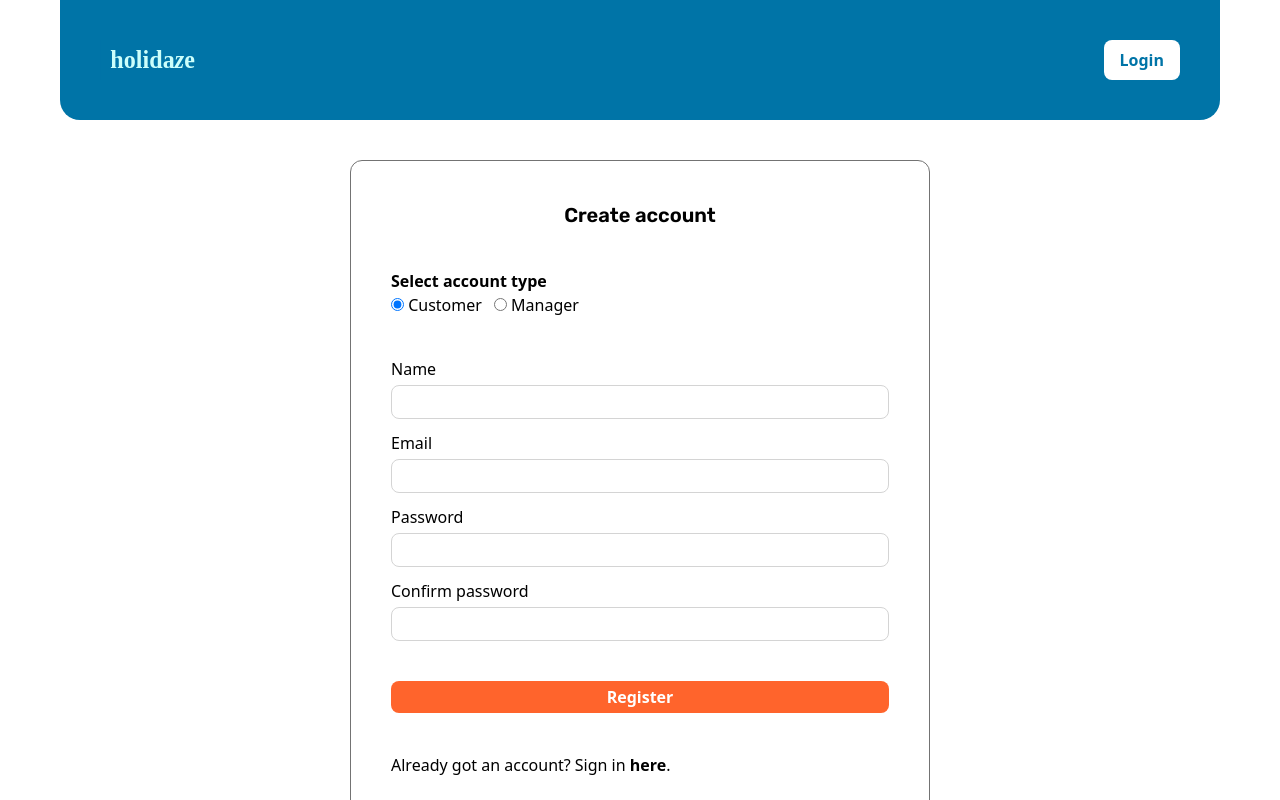
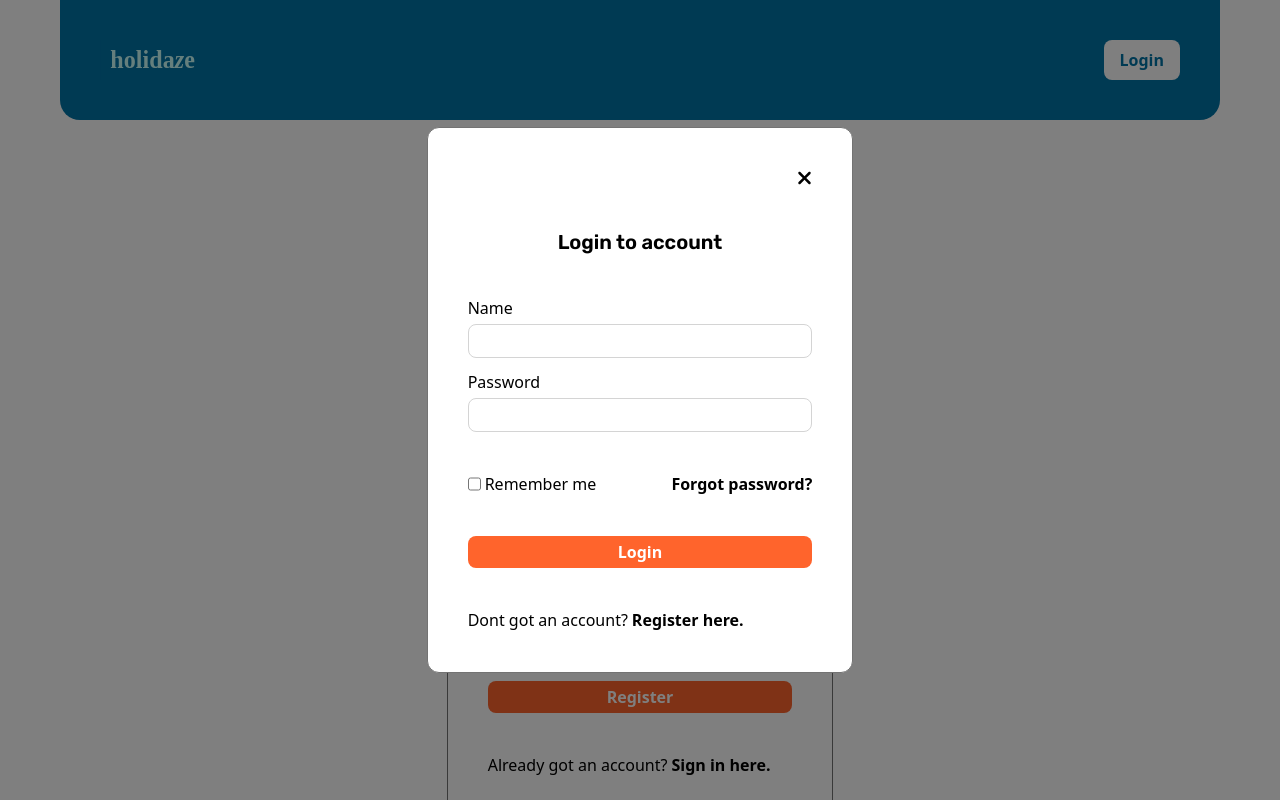
Before and after one commit to vicwinsj/Project-Exam-2, a React (Vite) app: page /register in a window 1280 px wide. Both pictures are taken after a click on the button "Login". Shown: the top 800 px of the page. Built offline with nearby package versions, Linux system fonts and the light colour scheme; no server answers.

Commit message:
Added login component

```diff
--- a/src/components/Header.tsx
+++ b/src/components/Header.tsx
@@ -1,14 +1,27 @@
 import { Link, useLocation } from "react-router-dom";
+import { useState } from "react";
 import logo from "../assets/holidaze_main.svg";
 import { Button } from "./Button.tsx";
 import Search from "./Search.tsx";
 import { useVenues } from "../context/VenueContext";
+import Login from "./Login.tsx";
 
 const Header = () => {
   const location = useLocation();
+
+  const [showLogin, setShowLogin] = useState(false);
+
+  const handleLoginClick = () => {
+    setShowLogin(true);
+  };
+
+  const handleCloseLogin = () => {
+    setShowLogin(false);
+  };
   const { handleSearch } = useVenues();
 
   return (
+    <>
       <header className="h-full flex flex-col gap-30 p-10 bg-ocean-700 rounded-b-[20px]">
         <div className="flex justify-between">
           <Link to="/">
@@ -23,11 +36,17 @@ const Header = () => {
                 Register
               </Link>
             )}
-          <Button variant="secondary">Login</Button>
+            <Button variant="secondary" onClick={handleLoginClick}>
+              Login
+            </Button>
           </nav>
         </div>
-      {location.pathname !== "/register" && <Search onSearch={handleSearch} />}
+        {location.pathname !== "/register" && (
+          <Search onSearch={handleSearch} />
+        )}
       </header>
+      {showLogin && <Login onClose={handleCloseLogin} />}
+    </>
   );
 };
 
--- /dev/null
+++ b/src/components/Login.tsx
@@ -0,0 +1,85 @@
+import { Button } from "./Button";
+import { FontAwesomeIcon } from "@fortawesome/react-fontawesome";
+import { faXmark } from "@fortawesome/free-solid-svg-icons";
+
+type LoginProps = {
+  onClose: () => void;
+};
+
+const Login = ({ onClose }: LoginProps) => {
+  const handleBackgroundClick = (event: React.MouseEvent<HTMLDivElement>) => {
+    if (event.target === event.currentTarget) {
+      onClose();
+    }
+  };
+
+  return (
+    <div
+      className="fixed inset-0 flex justify-center items-center bg-black/50"
+      onClick={handleBackgroundClick}
+    >
+      <form
+        className="flex flex-col gap-10 w-1/3 bg-white p-10 border-1 border-neutral-500 rounded-xl"
+        onClick={(e) => e.stopPropagation()}
+      >
+        <div className="text-xl flex items-center justify-end">
+          <FontAwesomeIcon
+            className="cursor-pointer"
+            icon={faXmark}
+            onClick={onClose}
+          ></FontAwesomeIcon>
+        </div>
+        <h1 className="text-xl text-black w-full text-center">
+          Login to account
+        </h1>
+        <fieldset className="flex flex-col gap-3">
+          <div className="flex flex-col gap-1 ">
+            <label htmlFor="name">Name</label>
+            <input
+              className={
+                "transition-colors duration-300 px-3 py-1 border-1 rounded-lg hover:bg-air-100 outline-sunset-800 border-neutral-300 "
+              }
+              type="name"
+              name="name"
+              required
+            />
+          </div>
+          <div className="flex flex-col gap-1 ">
+            <label htmlFor="password">Password</label>
+            <input
+              className={
+                "transition-colors duration-300 px-3 py-1 border-1 rounded-lg hover:bg-air-100 outline-sunset-800 border-neutral-300 "
+              }
+              type="password"
+              name="password"
+              required
+            />
+          </div>
+        </fieldset>
+        <div className="flex justify-between">
+          <div className="flex gap-1">
+            <input
+              className="cursor-pointer"
+              type="checkbox"
+              id="scales"
+              name="remember"
+            />
+            <label htmlFor="remember">Remember me</label>
+          </div>
+          <a className="font-semibold" href="">
+            Forgot password?
+          </a>
+        </div>
+        <Button>Login</Button>
+        <div className="flex gap-1">
+          <p>Dont got an account?</p>{" "}
+          <a href="/register" className="font-semibold">
+            Register here.
+          </a>
+        </div>
+      </form>
+    </div>
+  );
+};
+
+export default Login;
--- a/src/views/RegisterView.tsx
+++ b/src/views/RegisterView.tsx
@@ -107,7 +107,7 @@ const RegisterView = () => {
     <section className="flex flex-col items-center">
       <form
         onSubmit={handleSubmit}
-        className="flex flex-col gap-10 w-1/2 p-10 border-1 border-neutral-500 rounded-xl"
+        className="flex flex-col gap-10 w-1/3 p-10 border-1 border-neutral-500 rounded-xl"
       >
         <h1 className="text-xl text-black w-full text-center">
           Create account
@@ -196,9 +196,7 @@ const RegisterView = () => {
           {serverError && <p className="text-red-600">{serverError}!</p>}
           <div className="flex gap-1">
             <p>Already got an account?</p>
-            <p>
-              Sign in <span className="font-semibold">here</span>.
-            </p>
+            <p className="font-semibold">Sign in here.</p>
           </div>
         </div>
       </form>
```
Lines whose indentation alone changed are shown as unchanged.
